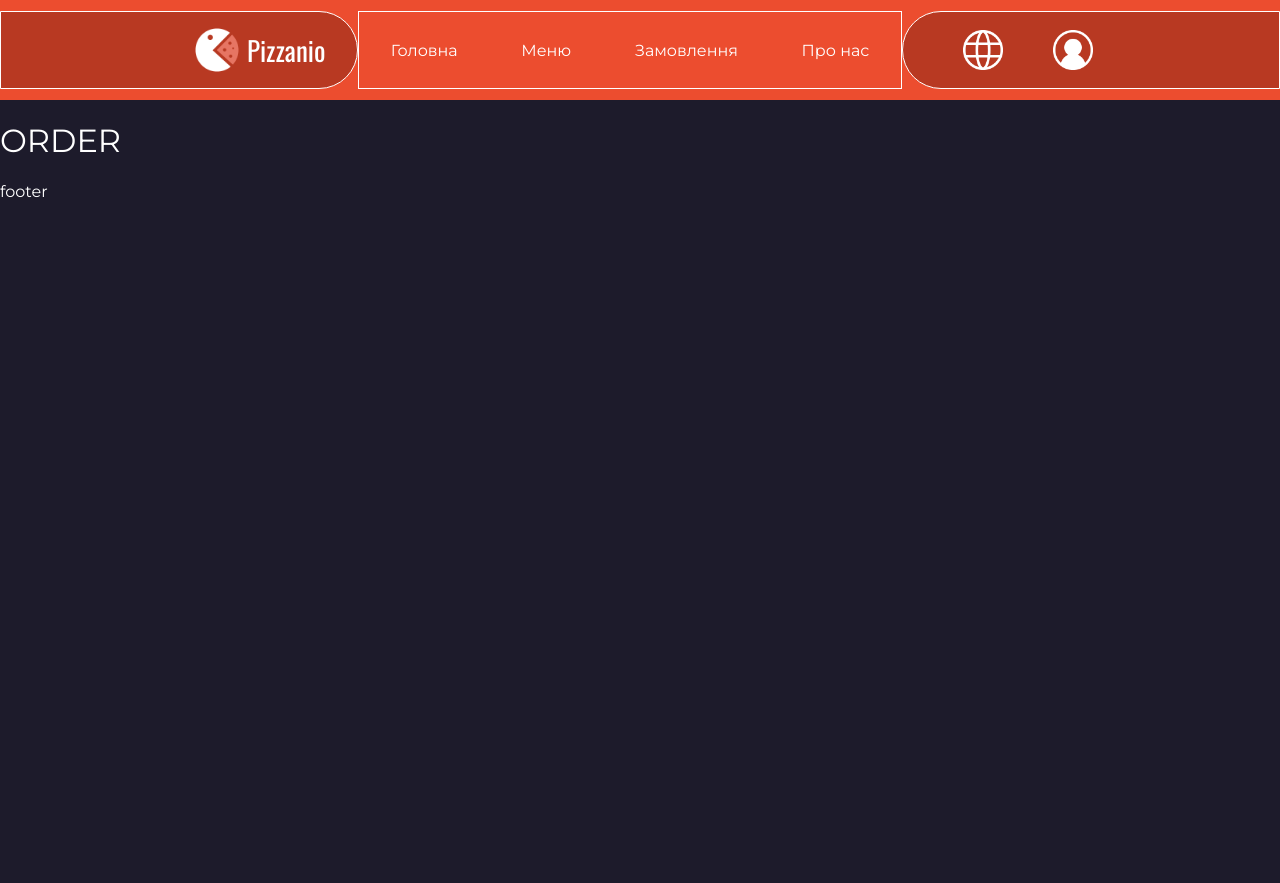
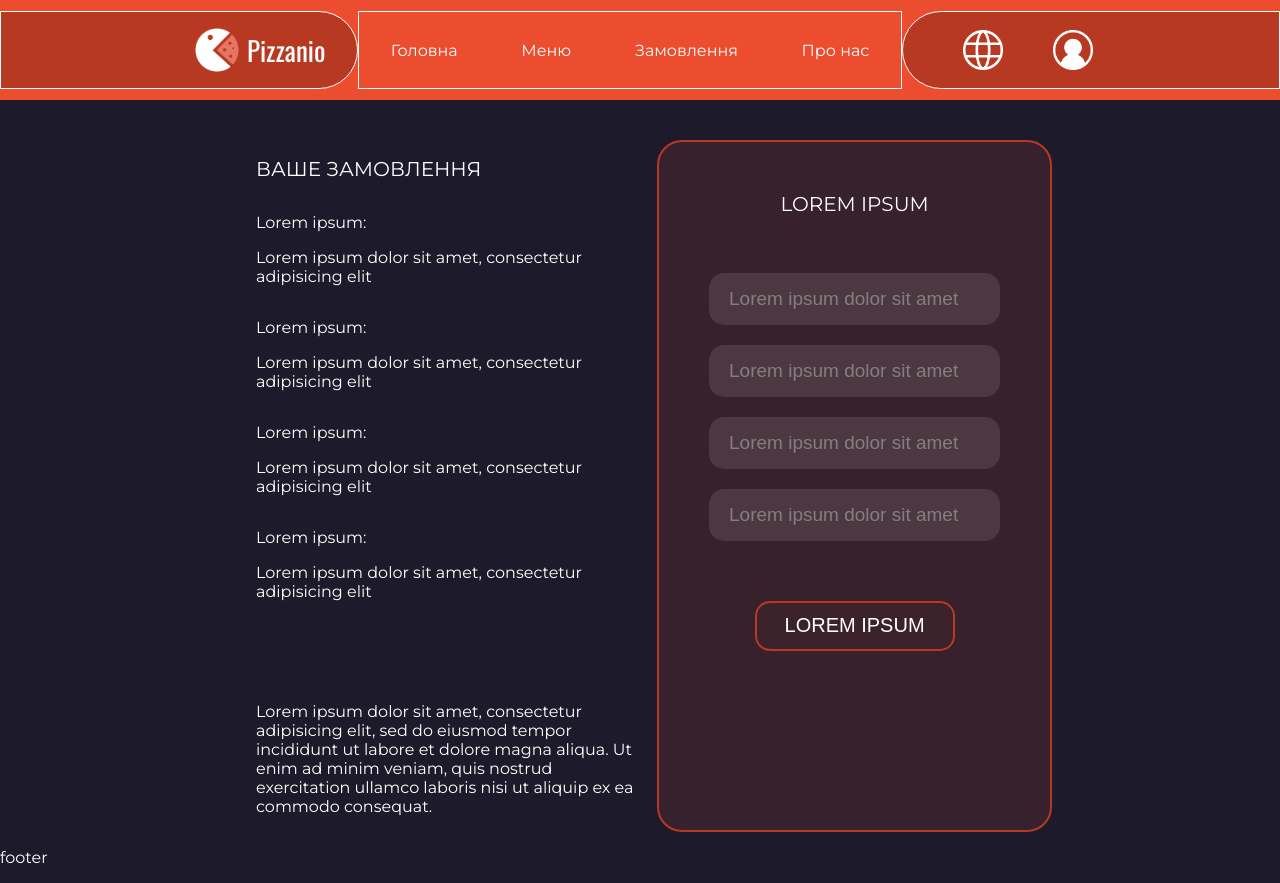
Before and after one commit to SergeyCV76/Pizza_Layout, a website built with webpack: page src/order.html in a window 1280 px wide. Before the commit the page ends 800 px from the top, so only its background shows below. Built offline with nearby package versions, Linux system fonts and the light colour scheme.

Commit message:
add oerder

```diff
--- a/src/css/main.scss
+++ b/src/css/main.scss
@@ -9,6 +9,7 @@ $btn: #3b222b;
     flex-direction: row;
     width: 75%;
     margin: 0 20%
+    // margin: 0 calc(20% + (20 - 1) * ((100vw - 375px) / (1920 - 375)));
 }
 
 .main-left,
@@ -23,7 +24,7 @@ $btn: #3b222b;
 }
 
 .main-name1 {
-    font-size: 240px;
+    font-size: calc(120px + (240 - 120) * ((100vw - 375px) / (1920 - 375)));
     font-family: 'Oswald';
     margin: 0;
     margin-top: 15px;
@@ -31,7 +32,7 @@ $btn: #3b222b;
 
 .main-name2 {
     color: $red;
-    font-size: 100px;
+    font-size: calc(60px + (100 - 60) * ((100vw - 375px) / (1920 - 375)));
     font-family: 'Charm';
     margin: -100px 0 27px 220px;
 }
@@ -140,7 +141,9 @@ $btn: #3b222b;
 
     .main {
         flex-direction: column;
+        // margin: 0 1%
     }
+
 
     .main-left,
     .main-right {
@@ -148,6 +151,12 @@ $btn: #3b222b;
         padding-left: 10px;
     }
 
+    .main-name2 {
+        margin: -100px 0 27px 20px;
+    }
+    .main-name1 {
+        // margin-left: 20px;
+    }
 
 
 
--- /dev/null
+++ b/src/css/order.scss
@@ -0,0 +1,90 @@
+
+$redheader: #ec4d2f;
+$red: #b83922;
+$main: #1d1b2b;
+$white: #ffffff;
+$btn: #3b222b;
+
+.order {
+    display: flex;
+    flex-direction: row;
+    width: 65%;
+    margin: 0 20%
+}
+
+.order input{
+    margin: 10px 50px;
+    height: 50px;
+    border-radius: 15px;
+    padding-left: 20px;
+    font-size: 19px;
+    background-color: #4d3740;
+    color: gray;
+    border:none
+}
+
+.order h1{
+    text-transform: uppercase;
+    // margin-top: 50px;
+    font-size: 20px;
+}
+
+.order h2{
+    text-transform: uppercase;
+    margin-top: 50px;
+    font-size: 20px;
+}
+
+.order-left,
+.order-right {
+    display: flex;
+    flex-direction: column;
+    width: 47%;
+    // border: solid 1px $white;
+    // height: 600px;
+    margin-top: 40px;
+}
+.order-right{
+    margin-left: 10px;
+    text-align: center;
+    border: solid 2px $red;
+    border-radius: 25px;
+    background-color: #36212c;
+}
+
+.order-form{
+    display: flex;
+    flex-direction: column;
+    margin-top: 30px;
+}
+
+.order-right-btn{
+    text-transform: uppercase;
+    width: 200px;
+    height: 50px;
+    border: solid 2px $red;
+    border-radius: 15px;
+    color: $white;
+    background-color: $btn;
+    font-size: 20px;
+    margin: 50px auto;
+}
+
+.order-left-description{
+    margin-top: 85px;
+}
+
+
+@media(max-width:1200px) {
+
+    .order {
+        flex-direction: column;
+    }
+
+    .order-left,
+    .order-right {
+        width: calc(100% - 10px);
+        padding-left: 10px;
+    }
+
+}
--- a/src/css/style.scss
+++ b/src/css/style.scss
@@ -6,6 +6,7 @@ $white: #ffffff;
 @import '../css/header';
 @import '../css/main.scss';
 @import '../css/menu.scss';
+@import '../css/order.scss';
 
 
 
--- a/src/order.html
+++ b/src/order.html
@@ -15,8 +15,42 @@
 <body>
     <div class="container">
         <%= htmlWebpackPlugin.options.header %>
-        <h1>ORDER</h1>
-        <%= htmlWebpackPlugin.options.footer %>
+            <section class="order">
+                <div class="order-left">
+                    <h1>Ваше замовлення</h1>
+                    <div>
+                        <p>Lorem ipsum:</p>
+                        <p>Lorem ipsum dolor sit amet, consectetur adipisicing elit</p>
+                    </div>
+                    <div>
+                        <p>Lorem ipsum:</p>
+                        <p>Lorem ipsum dolor sit amet, consectetur adipisicing elit</p>
+                    </div>
+                    <div>
+                        <p>Lorem ipsum:</p>
+                        <p>Lorem ipsum dolor sit amet, consectetur adipisicing elit</p>
+                    </div>
+                    <div>
+                        <p>Lorem ipsum:</p>
+                        <p>Lorem ipsum dolor sit amet, consectetur adipisicing elit</p>
+                    </div>
+
+                    <p class="order-left-description">Lorem ipsum dolor sit amet, consectetur adipisicing elit, sed do eiusmod tempor incididunt ut
+                        labore et dolore magna aliqua. Ut enim ad minim veniam, quis nostrud exercitation ullamco
+                        laboris nisi ut aliquip ex ea commodo consequat.</p>
+                </div>
+                <div class="order-right">
+                    <h2>Lorem ipsum</h2>
+                    <form class="order-form">
+                        <input type="text" value='Lorem ipsum dolor sit amet'>
+                        <input type="text" value='Lorem ipsum dolor sit amet'>
+                        <input type="text" value='Lorem ipsum dolor sit amet'>
+                        <input type="text" value='Lorem ipsum dolor sit amet'>
+                        <button class="order-right-btn">Lorem ipsum</button>
+                    </form>
+                </div>
+            </section>
+            <%= htmlWebpackPlugin.options.footer %>
     </div>
 </body>
 
```
